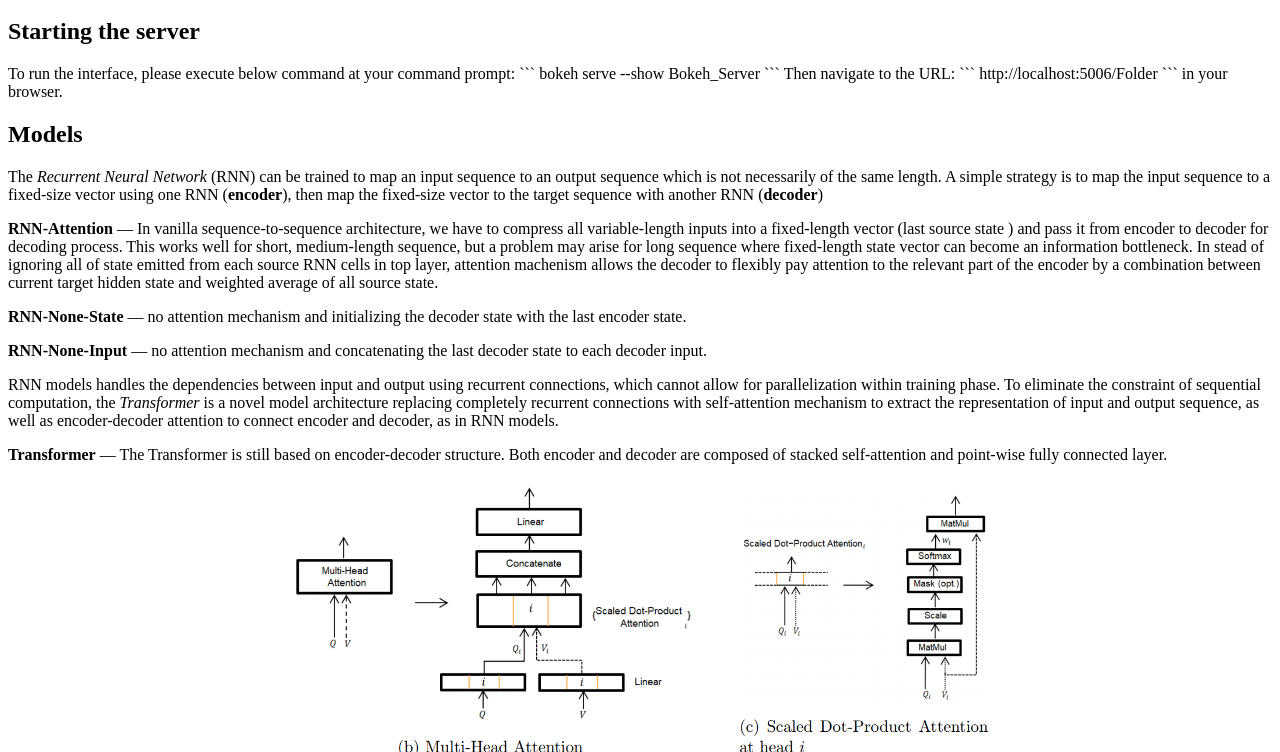
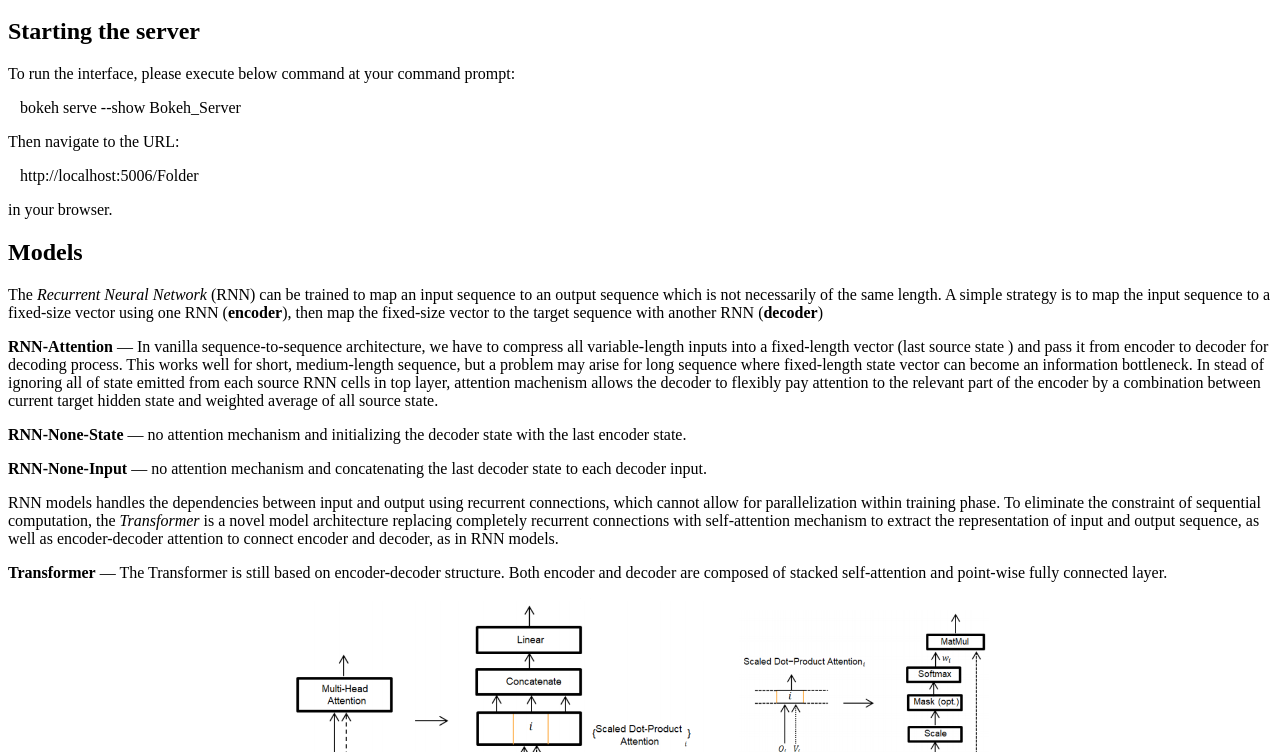
Before and after one commit to huynhvp/huynhvp.github.io, a plain HTML site: page seq2seq_notes/index.html in a window 1280 px wide. Shown: the part 48-800 px from the top of the page. Drawn offline with Linux system fonts and the light colour scheme.

Commit message:
Update index.html

````diff
--- a/seq2seq_notes/index.html
+++ b/seq2seq_notes/index.html
@@ -5,16 +5,9 @@
 <h1>Tutorial for Neural Network</h1>
 <h2>Starting the server</h2>
 To run the interface, please execute below command at your command prompt:
-
-	```
-	bokeh serve --show Bokeh_Server
-	```
-
+	<p> &ensp; bokeh serve --show Bokeh_Server  </p>
 Then navigate to the URL:
-
-	```
-	http://localhost:5006/Folder
-	```
+	<p> &ensp; http://localhost:5006/Folder </p>
 
 in your browser.
 <h2>Models</h2>
@@ -98,6 +91,6 @@ a large dimension can efficiently convey information from cell to cell, but come
 		<li><b>Dropout</b> <p>A serious problem in learning a large network is overfitting. Dropout is a simple way to address this issue. They key idea is to randomly drop hidden units at probabilty p from the network during the training. This prevents the units from co-adapting too much (learn very well the training samples, but perform badly on the testing ones)</p>  </li>
 	</ul>
 <h2> Working with GPU </h2>
-We build the interface on top of Tensorflow-GPU with 2 possibilies: using GPUs or using CPUs. In case of using GPU, our current implementation automatically selects an available gpu for a particular operation. When we have multiple GPUs, it's often preferable to place an operation on a device of our choice [](https://www.tensorflow.org/guide/using_gpu/)
+We build the interface on top of Tensorflow-GPU with 2 possibilies: using GPUs or using CPUs. In case of using GPU, our current implementation automatically selects an available gpu for a particular operation. When we have multiple GPUs, it's often preferable to place an operation on a device of our choice (<a href="https://www.tensorflow.org/guide/using_gpu/"></a>).
 
 </div>
````
